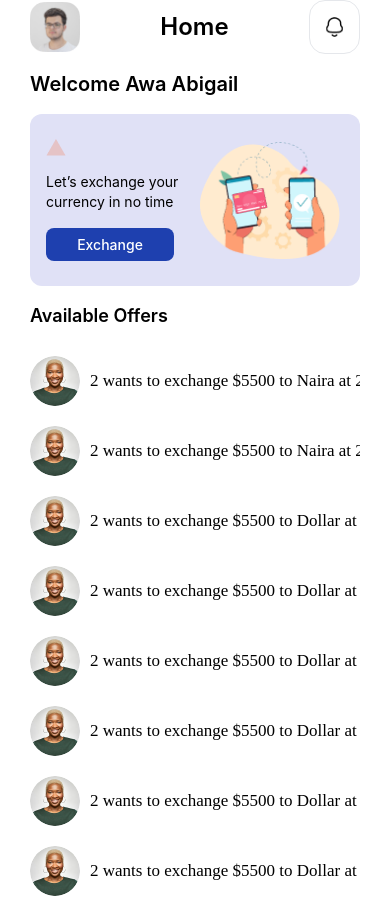
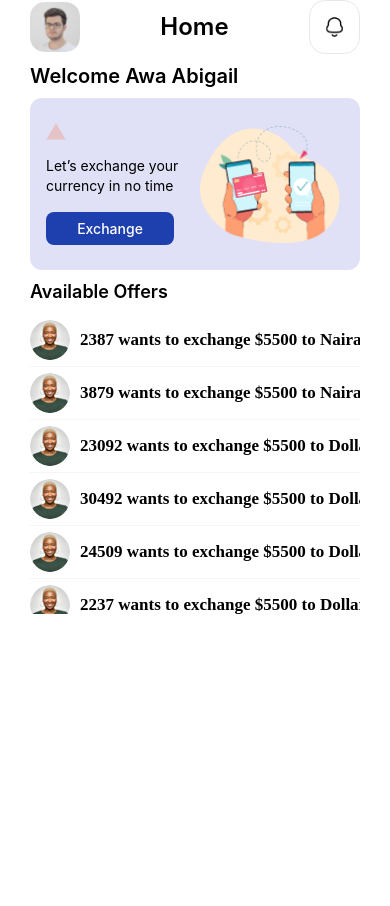
Before and after one commit to ifedayoagboola/shangeIT-mobile, a React Native app: screen / in a window 390 px wide. After the commit the page ends 844 px from the top, so only its background shows below. Built offline with nearby package versions, Linux system fonts and the light colour scheme.

Commit message:
fixed andriod scrolling issue, added refresh offers feature

```diff
--- a/src/App.tsx
+++ b/src/App.tsx
@@ -3,6 +3,7 @@ import { Provider } from "react-redux";
 import { store } from "./store";
 import HomeScreen from "./screens/HomeScreen";
 import LogoScreen from "./screens/LogoScreen";
+import OfferList from "./components/OfferList";
 
 export default function App() {
   const [showLogoScreen, setShowLogoScreen] = useState(true);
--- a/src/components/AppText.tsx
+++ b/src/components/AppText.tsx
@@ -4,15 +4,21 @@ import { Text, StyleSheet, Platform, StyleProp, TextStyle } from "react-native";
 interface AppTextProps {
   children: React.ReactNode;
   style?: StyleProp<TextStyle>;
+  numberOfLines?: number;
+  className?: string;
 }
 
-const AppText: React.FC<AppTextProps> = ({ children, style }) => {
-  return <Text style={[styles.text, style]}>{children}</Text>;
+const AppText: React.FC<AppTextProps> = ({ children, style, ...args }) => {
+  return (
+    <Text style={[styles.text, style]} {...args}>
+      {children}
+    </Text>
+  );
 };
 
 const styles = StyleSheet.create({
   text: {
-    fontSize: 17,
+    fontSize: Platform.OS === "android" ? 15 : 17,
     fontFamily: Platform.OS === "android" ? "Roboto" : "Avenir",
   },
 });
--- /dev/null
+++ b/src/components/ListItemSeparator.js
@@ -0,0 +1,18 @@
+import React from "react";
+import { StyleSheet, View } from "react-native";
+
+import colors from "../config/colors";
+
+function ListItemSeparator() {
+  return <View style={styles.separator} />;
+}
+
+const styles = StyleSheet.create({
+  separator: {
+    width: "100%",
+    height: 1,
+    backgroundColor: colors.light,
+  },
+});
+
+export default ListItemSeparator;
--- a/src/components/Offer.tsx
+++ b/src/components/Offer.tsx
@@ -66,9 +66,11 @@ const Offer: React.FC<OfferProps> = ({
             {IconComponent}
             {image && <Image style={styles.image} source={image} />}
             <View style={styles.detailsContainer}>
-              <AppText style={styles.title}>
+              <AppText style={styles.title} numberOfLines={2}>
                 {userId} wants to exchange {currency}
-                {amount} to {toCurrency} at {rate} rate
+                <AppText className="font-bold">{amount}</AppText> to{" "}
+                {toCurrency} at <AppText className="font-bold">{rate}</AppText>{" "}
+                rate
               </AppText>
               {subTitle && (
                 <AppText style={styles.subTitle}>{subTitle}</AppText>
@@ -84,24 +86,25 @@ const Offer: React.FC<OfferProps> = ({
 const styles = StyleSheet.create({
   container: {
     flexDirection: "row",
-    paddingVertical: 10,
+    paddingVertical: 6,
     backgroundColor: colors.white,
-    width: "90%",
+    width: "80%",
   },
   detailsContainer: {
     marginLeft: 10,
     justifyContent: "center",
   },
   image: {
-    width: 50,
-    height: 50,
+    width: 40,
+    height: 40,
     borderRadius: 25,
   },
   subTitle: {
     color: colors.medium,
   },
   title: {
-    fontWeight: "500",
+    fontWeight: "600",
+    flexWrap: "wrap",
   },
 });
 
--- a/src/components/OfferList.tsx
+++ b/src/components/OfferList.tsx
@@ -1,9 +1,11 @@
-import React from "react";
+import React, { useState } from "react";
 import { FlatList, SafeAreaView, StyleSheet, View } from "react-native";
 import Offer from "./Offer";
 import Screen from "./Screen";
+import ListItemSeparator from "./ListItemSeparator";
 
-import ellipseImage from "../assets/Ellipse-23.png";
+// import ellipseImage from "../assets/Ellipse-23.png";
+const ellipseImage = require("../assets/Ellipse-23.png");
 
 interface OfferData {
   id: number;
@@ -22,7 +24,7 @@ const data: { count: number; data: OfferData[] } = {
   data: [
     {
       id: 1,
-      userId: 2,
+      userId: 2387,
       fromCurrency: "Dollar",
       toCurrency: "Naira",
       rate: "2060",
@@ -33,7 +35,7 @@ const data: { count: number; data: OfferData[] } = {
     },
     {
       id: 2,
-      userId: 2,
+      userId: 3879,
       fromCurrency: "Dollar",
       toCurrency: "Naira",
       rate: "2060",
@@ -44,7 +46,7 @@ const data: { count: number; data: OfferData[] } = {
     },
     {
       id: 3,
-      userId: 2,
+      userId: 23092,
       fromCurrency: "Dollar",
       toCurrency: "Dollar",
       rate: "2060",
@@ -55,7 +57,7 @@ const data: { count: number; data: OfferData[] } = {
     },
     {
       id: 4,
-      userId: 2,
+      userId: 30492,
       fromCurrency: "Dollar",
       toCurrency: "Dollar",
       rate: "2060",
@@ -66,7 +68,7 @@ const data: { count: number; data: OfferData[] } = {
     },
     {
       id: 5,
-      userId: 2,
+      userId: 24509,
       fromCurrency: "Dollar",
       toCurrency: "Dollar",
       rate: "2060",
@@ -77,7 +79,7 @@ const data: { count: number; data: OfferData[] } = {
     },
     {
       id: 6,
-      userId: 2,
+      userId: 2237,
       fromCurrency: "Dollar",
       toCurrency: "Dollar",
       rate: "2060",
@@ -88,7 +90,7 @@ const data: { count: number; data: OfferData[] } = {
     },
     {
       id: 7,
-      userId: 2,
+      userId: 203972,
       fromCurrency: "Dollar",
       toCurrency: "Dollar",
       rate: "2060",
@@ -99,7 +101,29 @@ const data: { count: number; data: OfferData[] } = {
     },
     {
       id: 8,
-      userId: 2,
+      userId: 3479082,
+      fromCurrency: "Dollar",
+      toCurrency: "Dollar",
+      rate: "2060",
+      amount: "5500",
+      image: ellipseImage,
+      createdAt: "2024-03-06T16:41:46.329Z",
+      updatedAt: "2024-03-06T16:41:46.329Z",
+    },
+    {
+      id: 9,
+      userId: 30492,
+      fromCurrency: "Dollar",
+      toCurrency: "Dollar",
+      rate: "2060",
+      amount: "5500",
+      image: ellipseImage,
+      createdAt: "2024-03-06T16:41:46.329Z",
+      updatedAt: "2024-03-06T16:41:46.329Z",
+    },
+    {
+      id: 10,
+      userId: 24509,
       fromCurrency: "Dollar",
       toCurrency: "Dollar",
       rate: "2060",
@@ -112,9 +136,13 @@ const data: { count: number; data: OfferData[] } = {
 };
 
 const OfferList = () => {
+  const [offers, setOffers] = useState(data.data);
+  const [refreshing, setRefreshing] = useState(false);
   return (
     <FlatList
-      data={data.data}
+      style={styles.container}
+      data={offers}
+      keyExtractor={(item) => item.id.toString()}
       renderItem={({ item }) => (
         <Offer
           userId={item.userId}
@@ -123,17 +151,44 @@ const OfferList = () => {
           rate={item.rate}
           amount={item.amount}
           image={item.image}
+          onPress={() => console.log("touched")}
         />
       )}
-      keyExtractor={(item) => item.id.toString()}
+      ItemSeparatorComponent={ListItemSeparator}
+      refreshing={refreshing}
+      onRefresh={() => {
+        setOffers([
+          {
+            id: 5,
+            userId: 24509,
+            fromCurrency: "Dollar",
+            toCurrency: "Dollar",
+            rate: "2060",
+            amount: "5500",
+            image: ellipseImage,
+            createdAt: "2024-03-06T16:41:46.329Z",
+            updatedAt: "2024-03-06T16:41:46.329Z",
+          },
+          {
+            id: 6,
+            userId: 2237,
+            fromCurrency: "Dollar",
+            toCurrency: "Dollar",
+            rate: "2060",
+            amount: "5500",
+            image: ellipseImage,
+            createdAt: "2024-03-06T16:41:46.329Z",
+            updatedAt: "2024-03-06T16:41:46.329Z",
+          },
+        ]);
+      }}
     />
   );
 };
 
 const styles = StyleSheet.create({
-  screen: {
-    padding: 20,
-    backgroundColor: "#fff",
+  container: {
+    height: 300,
   },
 });
 
--- a/src/screens/HomeScreen.tsx
+++ b/src/screens/HomeScreen.tsx
@@ -10,12 +10,11 @@ const HomeScreen = () => {
   return (
     <Screen style={styles.screen}>
       <NavHeader />
-      <Text className="text-xl font-semibold text-left py-4">
+      <Text className="text-xl font-semibold text-left py-2">
         Welcome Awa Abigail
       </Text>
       <ExchangeCard />
-
-      <Text className="text-lg font-semibold text-left py-4">
+      <Text className="text-lg font-semibold text-left py-2">
         Available Offers
       </Text>
       <OfferList />
```
